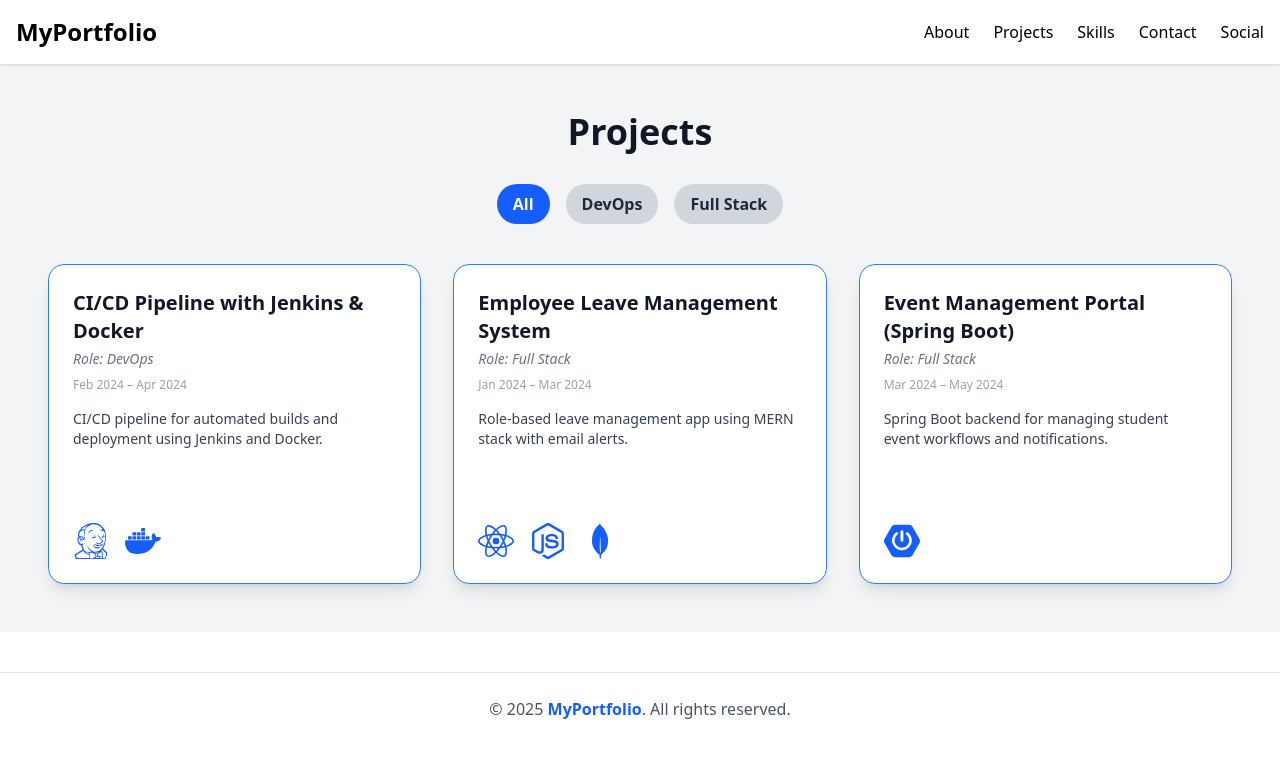
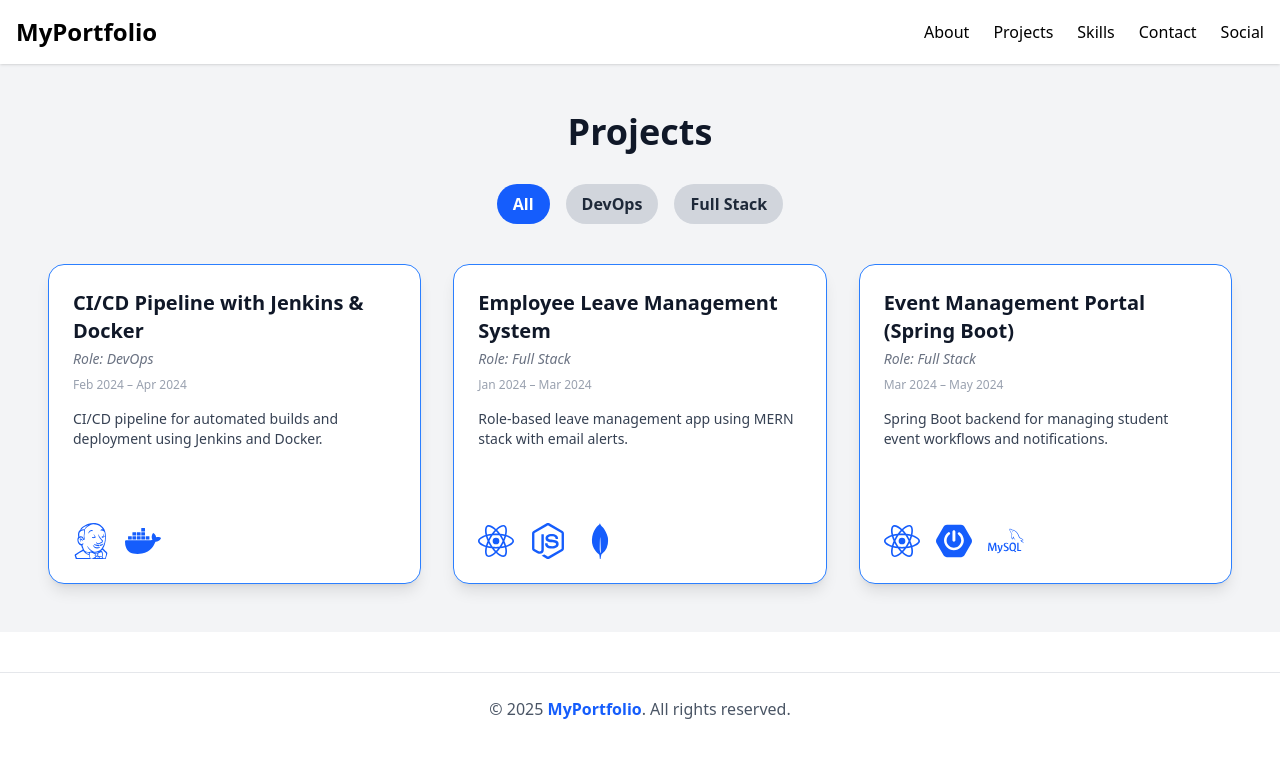
Before and after one commit to DevaseeshKumar/Devaseesh-portfolio, a React (Vite) app in the folder portfolio/: page /projects in a window 1280 px wide. Shown: the top 758 px of the page. Built offline with nearby package versions, Linux system fonts and the light colour scheme.

Commit message:
modified projects

```diff
--- a/portfolio/src/pages/Projects.jsx
+++ b/portfolio/src/pages/Projects.jsx
@@ -8,6 +8,7 @@ import {
   SiSpringboot,
   SiMongodb,
   SiNodedotjs,
+  SiMysql,
 } from "react-icons/si";
 import { FaExternalLinkAlt, FaGithub } from "react-icons/fa";
 
@@ -49,7 +50,11 @@ const projects = [
     shortDescription:
       "Spring Boot backend for managing student event workflows and notifications.",
     duration: "Mar 2024 – May 2024",
-    stack: [<SiSpringboot key="springboot" />],
+    stack: [
+      <SiReact key="react" />,
+      <SiSpringboot key="springboot" />,
+      <SiMysql key="mysql" />,
+    ],
     demo: "#",
     github: "https://github.com/DevaseeshKumar/SDP-27-StudentActivityPortal",
   },
```
